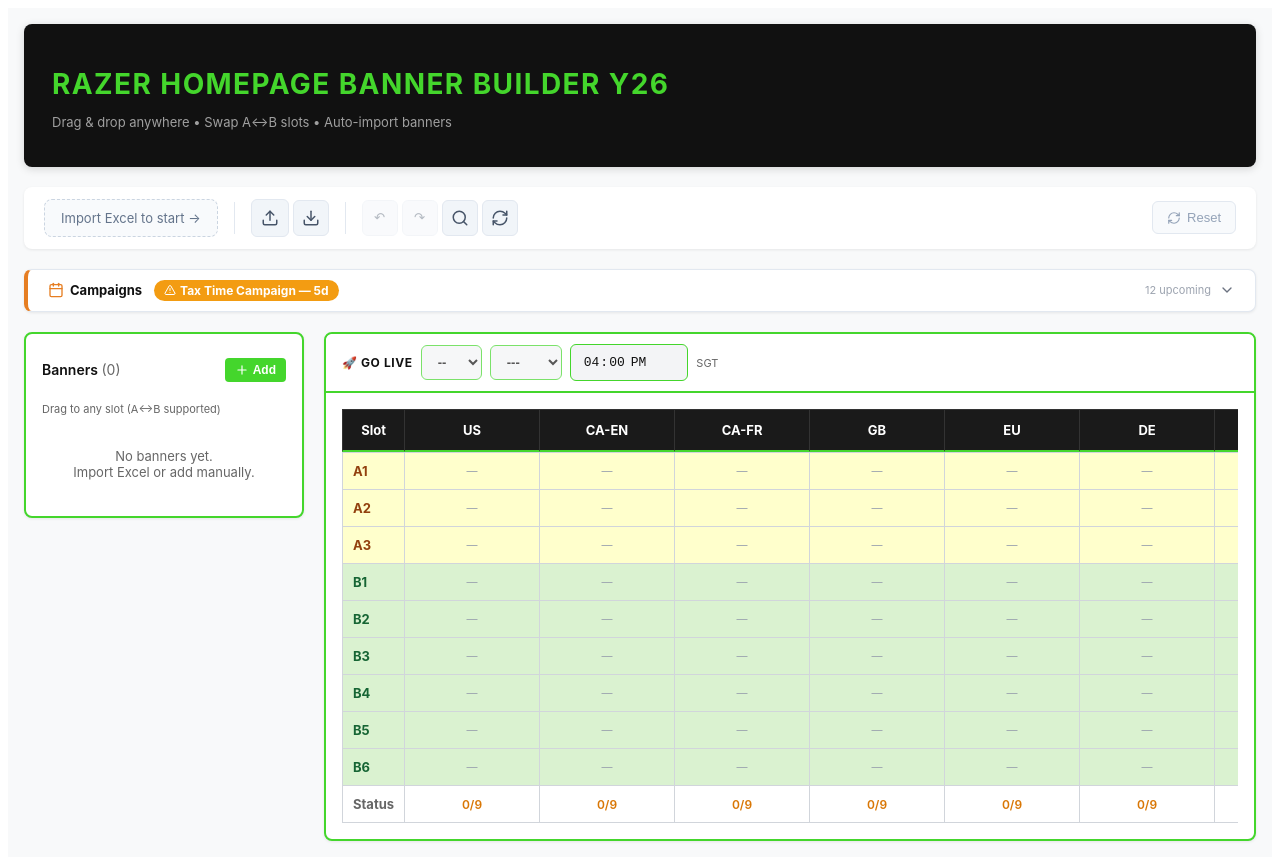
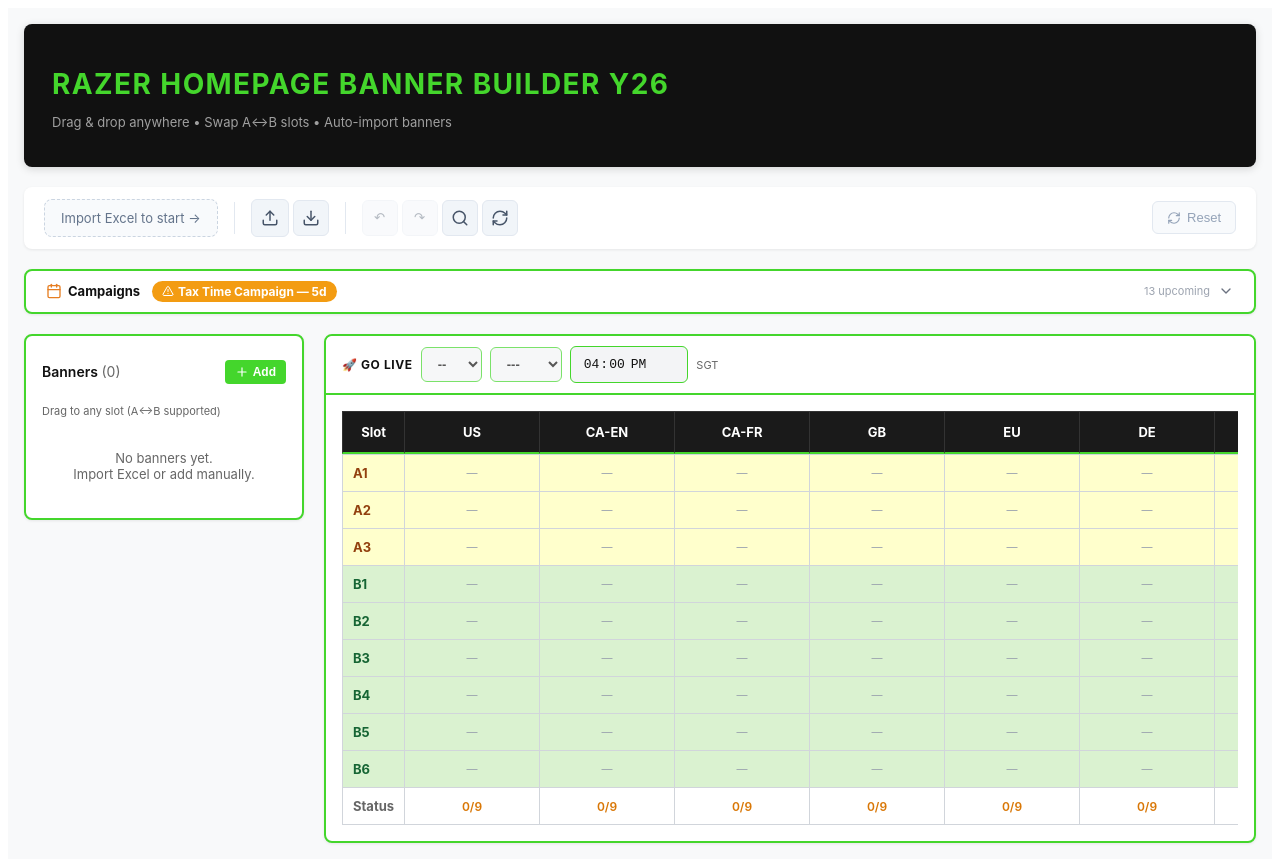
Before and after one commit to nhitran-mkt/razer-banner-manager-web, a React (Create React App) app: page / in a window 1280 px wide. Built offline with nearby package versions, Linux system fonts and the light colour scheme; a web font is replaced by a local one.

Commit message:
Update App.js

```diff
--- a/src/App.js
+++ b/src/App.js
@@ -48,23 +48,24 @@
 // Fixed campaigns with auto-calculated dates
 // type: 'fixed' = exact date every year, 'formula' = calculated, 'variable' = no fixed date (user sets manually)
 const DEFAULT_CAMPAIGNS = [
-  { name: 'CES', type: 'variable', typicalMonth: 0, typicalDay: 7, notes: 'Research Gamer category. Usually early January.' },
-  { name: 'Valentines Campaign', type: 'fixed', month: 1, day: 14, notes: 'Research Gamer category' },
-  { name: 'Tax Time Campaign', type: 'fixed', month: 3, day: 15, notes: 'Research Gamer category. US Tax Day.' },
-  { name: 'April Fools', type: 'fixed', month: 3, day: 1, notes: 'Research Gamer category' },
-  { name: 'Easter Campaign', type: 'formula', formula: 'easter', notes: 'Research Gamer category. Date varies by year.' },
-  { name: 'Gamer Week', type: 'variable', typicalMonth: 5, typicalDay: 1, notes: 'Research Gamer category. Razer-specific, date varies.' },
-  { name: 'PAX East', type: 'variable', typicalMonth: 2, typicalDay: 20, notes: 'Research Gamer category. Usually late March.' },
-  { name: 'PAX West', type: 'variable', typicalMonth: 7, typicalDay: 29, notes: 'Research Gamer category. Usually late Aug / early Sep.' },
-  { name: "Father's Day", type: 'formula', formula: 'fathers_day', notes: 'Research Gamer category. 3rd Sunday of June (US).' },
-  { name: 'International Left Handed Day', type: 'fixed', month: 7, day: 13, notes: 'Research Gamer category' },
-  { name: 'Intel Gamer Day', type: 'variable', typicalMonth: 7, typicalDay: 1, notes: 'Research Gamer category. Date varies.' },
-  { name: 'Labor Day', type: 'formula', formula: 'labor_day', notes: 'Research Gamer category. 1st Monday of September (US).' },
-  { name: 'Fall Special', type: 'variable', typicalMonth: 9, typicalDay: 1, notes: 'Research Gamer category. Date varies.' },
-  { name: 'Halloween', type: 'fixed', month: 9, day: 31, notes: 'Research Gamer category' },
-  { name: 'Advent Calendar', type: 'fixed', month: 11, day: 1, notes: '1st Dec every year' },
-  { name: 'Christmas & HGG', type: 'fixed', month: 11, day: 1, notes: 'Holiday Gift Guide. 1st Dec every year.' },
-  { name: 'BFCW', type: 'formula', formula: 'black_friday', notes: 'Black Friday Cyber Weekend' },
+  { name: 'CES', type: 'variable', typicalMonth: 0, typicalDay: 6, notes: '' },
+  { name: 'Valentines Campaign', type: 'fixed', month: 1, day: 14, notes: '' },
+  { name: 'Tax Time Campaign', type: 'fixed', month: 3, day: 15, notes: '' },
+  { name: 'April Fools', type: 'fixed', month: 3, day: 1, notes: '' },
+  { name: 'Easter Campaign', type: 'formula', formula: 'easter', notes: '' },
+  { name: 'Gamer Week', type: 'variable', typicalMonth: 5, typicalDay: 1, notes: '' },
+  { name: 'PAX East', type: 'variable', typicalMonth: 2, typicalDay: 26, notes: '' },
+  { name: 'PAX West', type: 'variable', typicalMonth: 8, typicalDay: 4, notes: '' },
+  { name: "Father's Day", type: 'formula', formula: 'fathers_day', notes: '' },
+  { name: 'International Left Handed Day', type: 'fixed', month: 7, day: 13, notes: '' },
+  { name: 'Intel Gamer Day', type: 'variable', typicalMonth: 7, typicalDay: 1, notes: '' },
+  { name: 'Labor Day', type: 'formula', formula: 'labor_day', notes: '' },
+  { name: 'Fall Special', type: 'variable', typicalMonth: 9, typicalDay: 1, notes: '' },
+  { name: 'Halloween', type: 'fixed', month: 9, day: 31, notes: '' },
+  { name: 'Advent Calendar', type: 'fixed', month: 11, day: 1, notes: '' },
+  { name: 'HGG', type: 'fixed', month: 11, day: 1, notes: '' },
+  { name: 'Christmas', type: 'variable', typicalMonth: 11, typicalDay: 25, notes: '' },
+  { name: 'BFCW', type: 'formula', formula: 'black_friday', notes: '' },
 ];
 
 // Calculate the actual date for a campaign in a given year
@@ -1448,8 +1449,7 @@
           borderRadius: 8,
           boxShadow: '0 1px 3px rgba(0,0,0,0.08)',
           marginBottom: 20,
-          border: '1px solid #e2e8f0',
-          borderLeft: urgentCampaigns.length > 0 ? '4px solid #e67e22' : '4px solid #e2e8f0',
+          border: `2px solid ${RAZER.green}`,
           overflow: 'hidden'
         }}>
           {/* Slim Bar — always visible */}
@@ -1533,13 +1533,13 @@
                     <div key={c.id} style={{
                       display: 'flex', alignItems: 'center', gap: 10,
                       padding: '8px 12px', borderRadius: 6, fontSize: 13,
-                      backgroundColor: isUrgent ? '#f0fdf4' : '#ffffff',
-                      border: `1px solid ${isUrgent ? RAZER.green : '#e5e7eb'}`
+                      backgroundColor: isUrgent ? '#fef7f0' : '#ffffff',
+                      border: `1px solid ${isUrgent ? '#e67e22' : '#e5e7eb'}`
                     }}>
                       {/* Date badge */}
                       <div style={{
                         minWidth: 54, textAlign: 'center', padding: '4px 6px', borderRadius: 4,
-                        backgroundColor: isUrgent ? RAZER.green : '#f1f5f9',
+                        backgroundColor: isUrgent ? '#e67e22' : '#f1f5f9',
                         color: isUrgent ? 'white' : '#374151',
                         fontSize: 11, fontWeight: 700, lineHeight: 1.3
                       }}>
@@ -1562,11 +1562,10 @@
                             <span style={{ fontSize: 9, backgroundColor: '#d1fae5', color: '#065f46', padding: '1px 4px', borderRadius: 3, fontWeight: 500 }}>confirmed</span>
                           )}
                         </div>
-                        {c.notes && <div style={{ fontSize: 11, color: '#6b7280', whiteSpace: 'nowrap', overflow: 'hidden', textOverflow: 'ellipsis' }}>{c.notes}</div>}
                       </div>
 
                       {/* Days countdown */}
-                      <div style={{ fontSize: 11, fontWeight: 600, color: isUrgent ? RAZER.green : '#6b7280', whiteSpace: 'nowrap' }}>
+                      <div style={{ fontSize: 11, fontWeight: 600, color: isUrgent ? '#e67e22' : '#6b7280', whiteSpace: 'nowrap' }}>
                         {c.daysUntil === null ? '' : c.daysUntil === 0 ? 'TODAY' : `${c.daysUntil}d`}
                       </div>
 
@@ -1750,7 +1749,7 @@
               borderBottom: `2px solid ${RAZER.green}`,
               borderRadius: '6px 6px 0 0',
               position: 'relative',
-              zIndex: 100
+              zIndex: 10
             }}>
               <div style={{ display: 'flex', alignItems: 'center', gap: 8 }}>
                 <span style={{ fontSize: 12, fontWeight: 700, color: RAZER.black, textTransform: 'uppercase', letterSpacing: '0.05em' }}>
```
